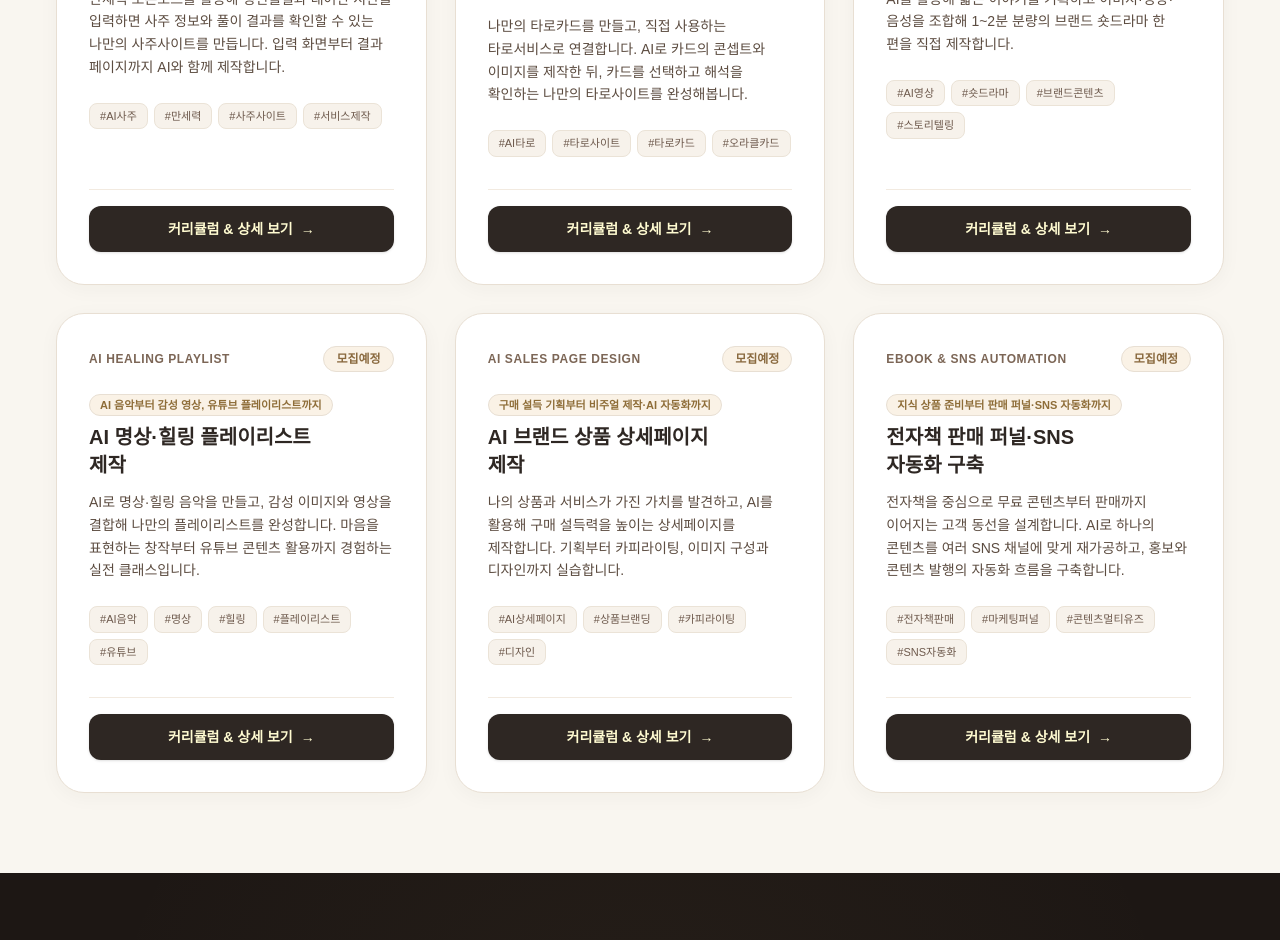
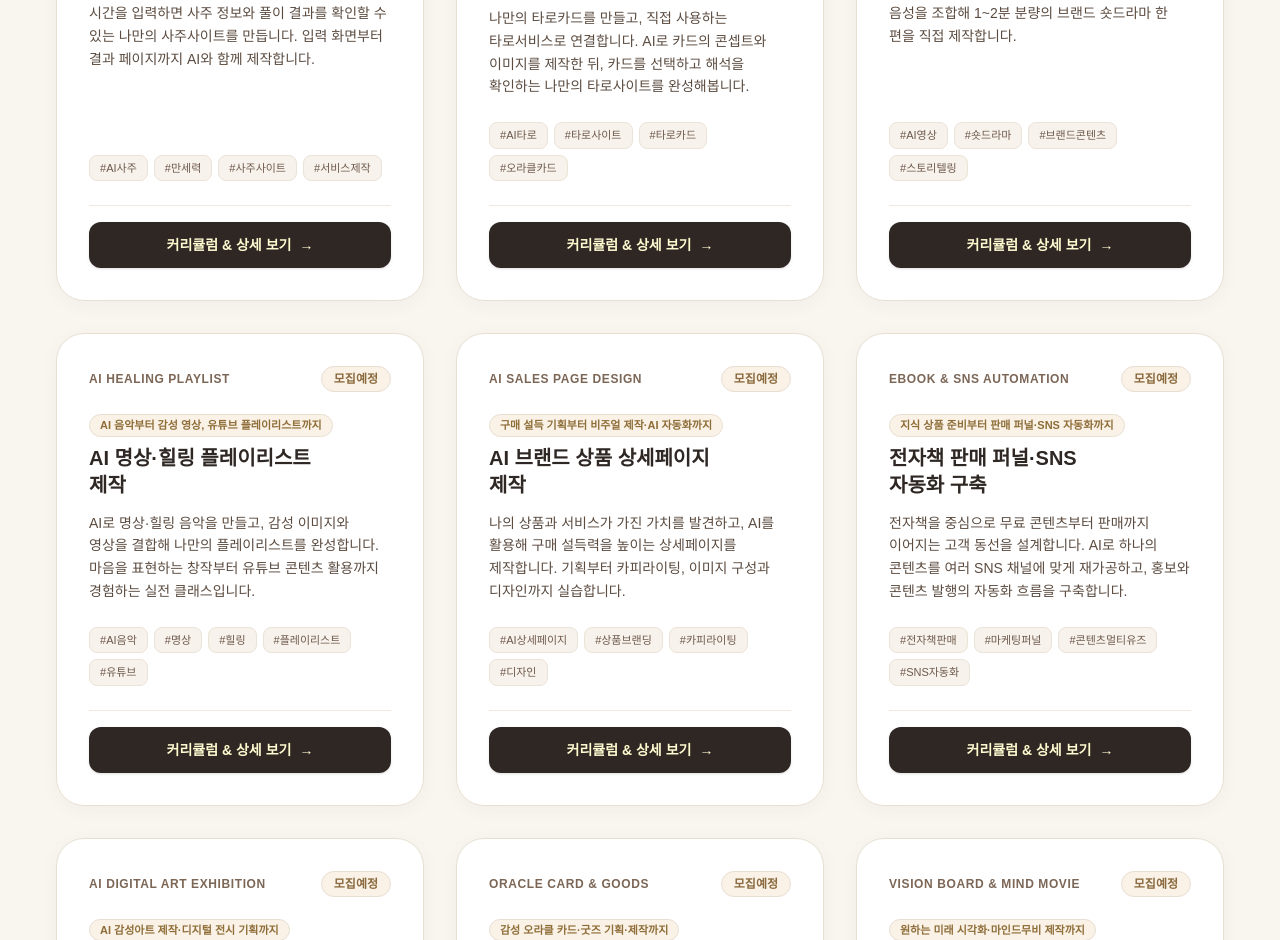
Before and after one commit to woolbo100/jamyeong-school, a Next.js app: page /oneday in a window 1280 px wide. Shown: the part 1860-2800 px from the top of the page. Built offline with nearby package versions, Linux system fonts and the light colour scheme.

Commit message:
feat(oneday): add 3 new oneday classes (art exhibition, oracle goods, vision board) and optimize card bottom alignment

```diff
--- a/src/app/oneday/page.tsx
+++ b/src/app/oneday/page.tsx
@@ -53,7 +53,7 @@ export default function OnedayPage() {
           2. ONEDAY CLASS CARDS GRID
          ──────────────────────── */}
       <section className="py-14 md:py-20 px-6">
-        <div className="site-container">
+        <div className="site-container max-w-[1280px] mx-auto">
           {/* 과정 개수 및 안내 라벨 */}
           <div className="flex items-center justify-between mb-8 pb-4 border-b border-[#E8DFD3]">
             <div className="flex items-center gap-2">
@@ -67,8 +67,8 @@ export default function OnedayPage() {
             </span>
           </div>
 
-          {/* 8개 원데이 클래스 카드 그리드 */}
-          <div className="grid grid-cols-1 md:grid-cols-2 lg:grid-cols-3 gap-7">
+          {/* 원데이 클래스 카드 그리드 (PC 3열 / 태블릿 2열 / 모바일 1열, 간격 24~32px) */}
+          <div className="grid grid-cols-1 md:grid-cols-2 lg:grid-cols-3 gap-6 sm:gap-7 lg:gap-8">
           {ONEDAY_CLASSES.map((item: OnedayClassItem) => {
             const isOpen = item.status === "open";
             const isScheduled = item.status === "scheduled";
@@ -89,9 +89,9 @@ export default function OnedayPage() {
             return (
               <div
                 key={item.id}
-                className="group relative rounded-[28px] p-7 md:p-8 flex flex-col justify-between transition-all duration-300 ease-out bg-white border border-[#E8DFD3] shadow-[0_4px_20px_rgba(46,39,35,0.04)] hover:shadow-[0_12px_32px_rgba(46,39,35,0.08)] hover:border-[#D6C6A8] hover:-translate-y-1"
+                className="group relative rounded-[28px] p-7 md:p-8 h-full flex flex-col justify-between transition-all duration-300 ease-out bg-white border border-[#E8DFD3] shadow-[0_4px_20px_rgba(46,39,35,0.04)] hover:shadow-[0_12px_32px_rgba(46,39,35,0.08)] hover:border-[#D6C6A8] hover:-translate-y-1"
               >
-                <div>
+                <div className="flex-1 flex flex-col">
                   {/* 상단: 카테고리 + 모집 상태 배지 */}
                   <div className="flex items-center justify-between gap-2 mb-5">
                     <span className="text-[11px] md:text-xs font-bold tracking-wider text-[#7C6656] uppercase">
@@ -171,7 +171,7 @@ export default function OnedayPage() {
                   )}
 
                   {/* 핵심 키워드 태그 */}
-                  <div className="flex flex-wrap gap-1.5 mb-8">
+                  <div className="flex flex-wrap gap-1.5 mt-auto mb-6">
                     {item.tags.map((tag, idx) => (
                       <span
                         key={idx}
@@ -184,7 +184,7 @@ export default function OnedayPage() {
                 </div>
 
                 {/* 하단: 신청 버튼 영역 */}
-                <div className="pt-4 border-t border-[#F2EAE0]">
+                <div className="pt-4 border-t border-[#F2EAE0] mt-auto">
                   {isOpen && item.applicationUrl ? (
                     <a
                       href={item.applicationUrl}
--- a/src/data/onedayClasses.ts
+++ b/src/data/onedayClasses.ts
@@ -149,4 +149,37 @@ export const ONEDAY_CLASSES: OnedayClassItem[] = [
     applicationUrl: null,
     detailUrl: "/ebook-funnel",
   },
+  {
+    id: "ai-digital-art-exhibition",
+    category: "AI DIGITAL ART EXHIBITION",
+    title: "AI 감성아트·디지털 전시회",
+    subtitle: "AI 감성아트 제작·디지털 전시 기획까지",
+    description: "AI로 감정과 내면의 이미지를 감성 아트로 표현하고, 작품을 하나의 전시 흐름으로 연결해 디지털 전시 형태로 완성합니다. 작품 제작부터 시리즈 기획, 전시 구성과 활용까지 경험하는 감성 창작 원데이 클래스입니다.",
+    tags: ["AI감성아트", "디지털전시", "감정표현", "창작전시"],
+    status: "scheduled",
+    applicationUrl: null,
+    detailUrl: "/digital-art-exhibition",
+  },
+  {
+    id: "oracle-card-goods",
+    category: "ORACLE CARD & GOODS",
+    title: "감성 오라클 카드·굿즈 제작",
+    subtitle: "감성 오라클 카드·굿즈 기획·제작까지",
+    description: "내면의 메시지와 상징을 바탕으로 감성 오라클 카드를 기획하고, 이를 굿즈로 확장하는 방법을 배웁니다. 카드 콘셉트 구성부터 문구 기획, 이미지 제작, 굿즈 활용 아이디어까지 실습하는 원데이 클래스입니다.",
+    tags: ["오라클카드", "굿즈제작", "감성브랜딩", "상징아트"],
+    status: "scheduled",
+    applicationUrl: null,
+    detailUrl: "/oracle-goods",
+  },
+  {
+    id: "vision-board-mind-movie",
+    category: "VISION BOARD & MIND MOVIE",
+    title: "비전보드·마인드무비 제작",
+    subtitle: "원하는 미래 시각화·마인드무비 제작까지",
+    description: "원하는 삶의 방향과 목표를 시각적으로 정리하고, 이미지와 영상으로 나만의 마인드무비를 제작합니다. 비전보드 기획부터 감성 비주얼 구성, 메시지 설계, 영상 완성까지 실습하는 시각화 원데이 클래스입니다.",
+    tags: ["비전보드", "마인드무비", "미래시각화", "자기이해"],
+    status: "scheduled",
+    applicationUrl: null,
+    detailUrl: "/vision-board-mindmovie",
+  },
 ];
```
